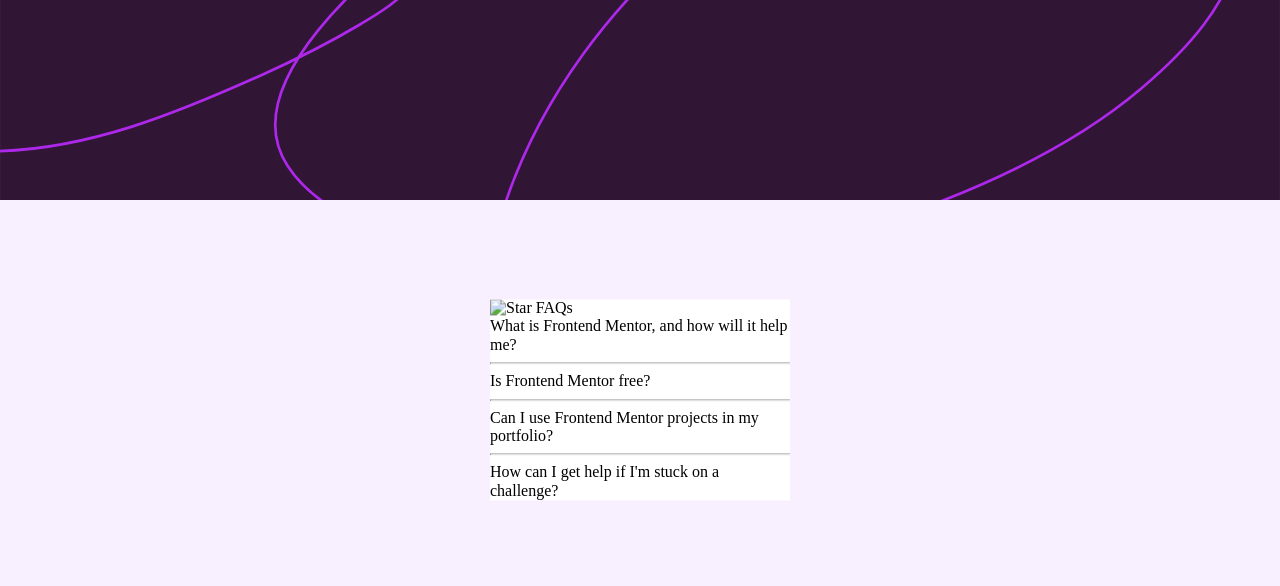
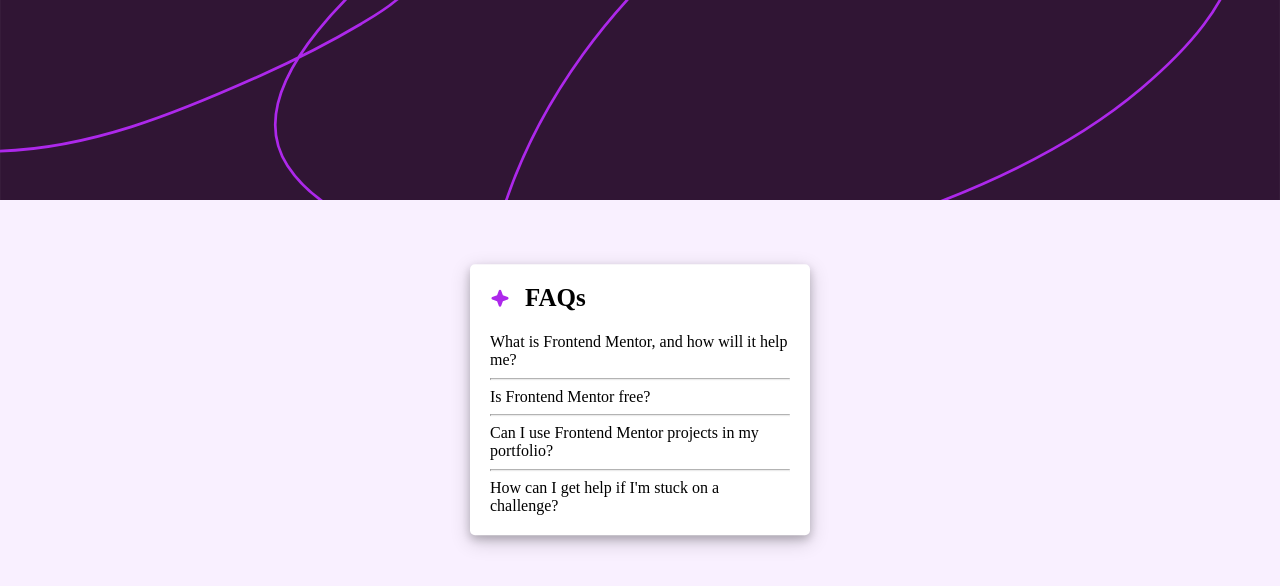
Before and after one commit to bsouch/FAQAccordion, a plain HTML site: page index.html in a window 1280 px wide. Drawn offline with Linux system fonts and the light colour scheme.

Commit message:
Added CSS for card header

```diff
--- a/index.html
+++ b/index.html
@@ -14,7 +14,7 @@
         <span class="headBanner"></span>
         <div class="card">
             <div class="cardHeader">
-                <img alt="Star" src="images/..." />
+                <img class="star" alt="Star" src="images/icon-star.svg" />
                 <span class="cardHeaderText">FAQs</span>
             </div>
             <div class="cardBody">
--- a/scss/index.scss
+++ b/scss/index.scss
@@ -5,6 +5,10 @@ main {
     position: relative;
     min-block-size: $size-full;
     background-color: $colour-light-pink;
+
+    span {
+        font-family: $font-family;
+    }
 
     .initHidden {
         display: none;
@@ -23,6 +27,28 @@ main {
         @include displayFlexCol;
         max-width: 300px;
         background-color: $colour-white;
+        padding: $spacing-standard;
+        border-radius: $border-radius;
+        box-shadow: $box-shadow;
+        gap: $spacing-standard;
+
+        .cardHeader {
+            @include displayFlexRow;
+            gap: 15px;
+            align-items: center;
+
+            .star {
+                height: 20px;
+                width: 20px;
+            }
+
+            .cardHeaderText {
+                font-size: $font-size-header;
+                font-weight: $font-weight-700;
+            }
+
+        }
+
     }
 }
 
--- a/scss/variables.scss
+++ b/scss/variables.scss
@@ -7,6 +7,7 @@ $colour-greyish-purple: hsl(292, 16%, 49%);
 $colour-dark-purple: hsl(292, 42%, 14%);
 
 $font-size-paragraph: 1rem;
+$font-size-header: 1.5625rem;
 $font-family: "Work Sans";
 $font-weight-400: 400;
 $font-weight-600: 600;
@@ -18,3 +19,9 @@ $icon-background-pattern-mobile: url("../images/background-pattern-mobile.svg");
 $size-full: 100dvh;
 $size-half-parent: 50%;
 $size-half-parent-negative: -50%;
+
+$spacing-standard: 20px;
+
+$border-radius: 5px;
+
+$box-shadow: 0 4px 8px 0 rgba(0, 0, 0, 0.2), 0 6px 20px 0 rgba(0, 0, 0, 0.19);
```
Also changed, not shown: images/icon-star.svg (added), scss/index.css, 1 other file.
